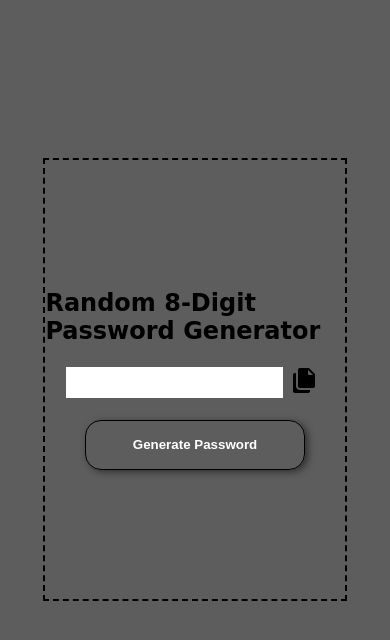
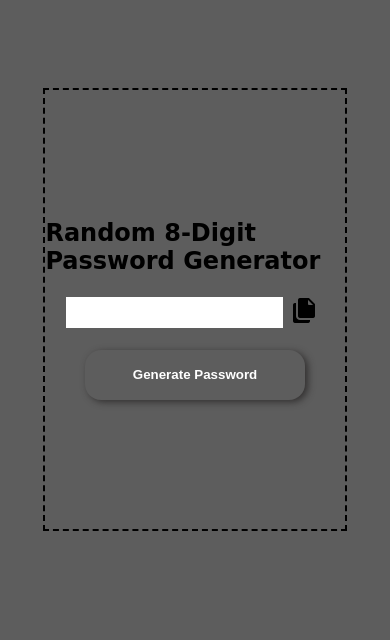
Before and after one commit to Kamal-Acharya/passwordgen, a website: page dist/index.html in a window 390 px wide. Drawn offline with Linux system fonts and the light colour scheme; a web font is replaced by a local one.

Commit message:
first commit

```diff
--- a/dist/index.html
+++ b/dist/index.html
@@ -42,6 +42,8 @@
         border-radius: 1rem;
         color: white;
         font-weight: bold;
+        border:none;
+        outline:none;
         box-shadow: 3px 2px 7px 0px rgba(36, 34, 34, 0.75);
     }
     h2{
@@ -61,6 +63,7 @@ font-family: 'ZCOOL QingKe HuangYou', cursive;
        .head{
            width: 80%;
            height: 52vh;
+           margin-top:80px;
        }
     }
 </style>
```
